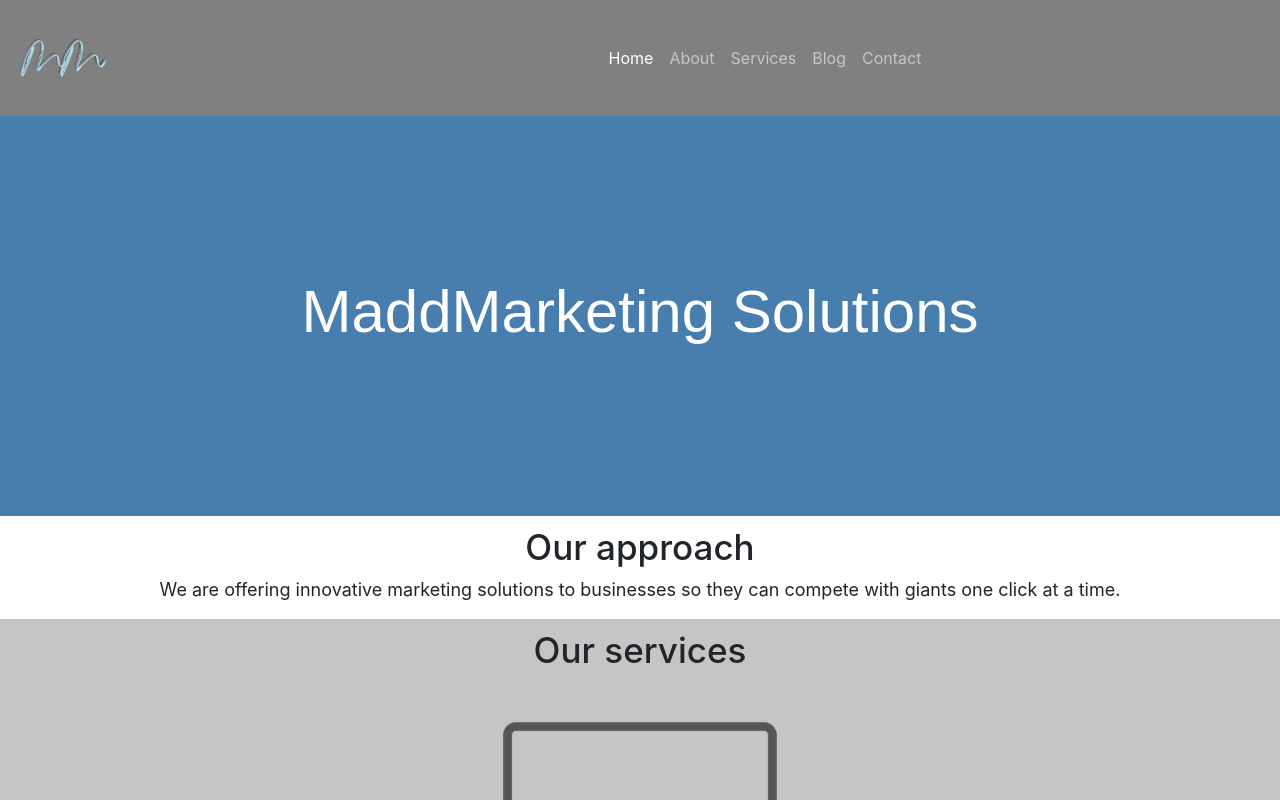
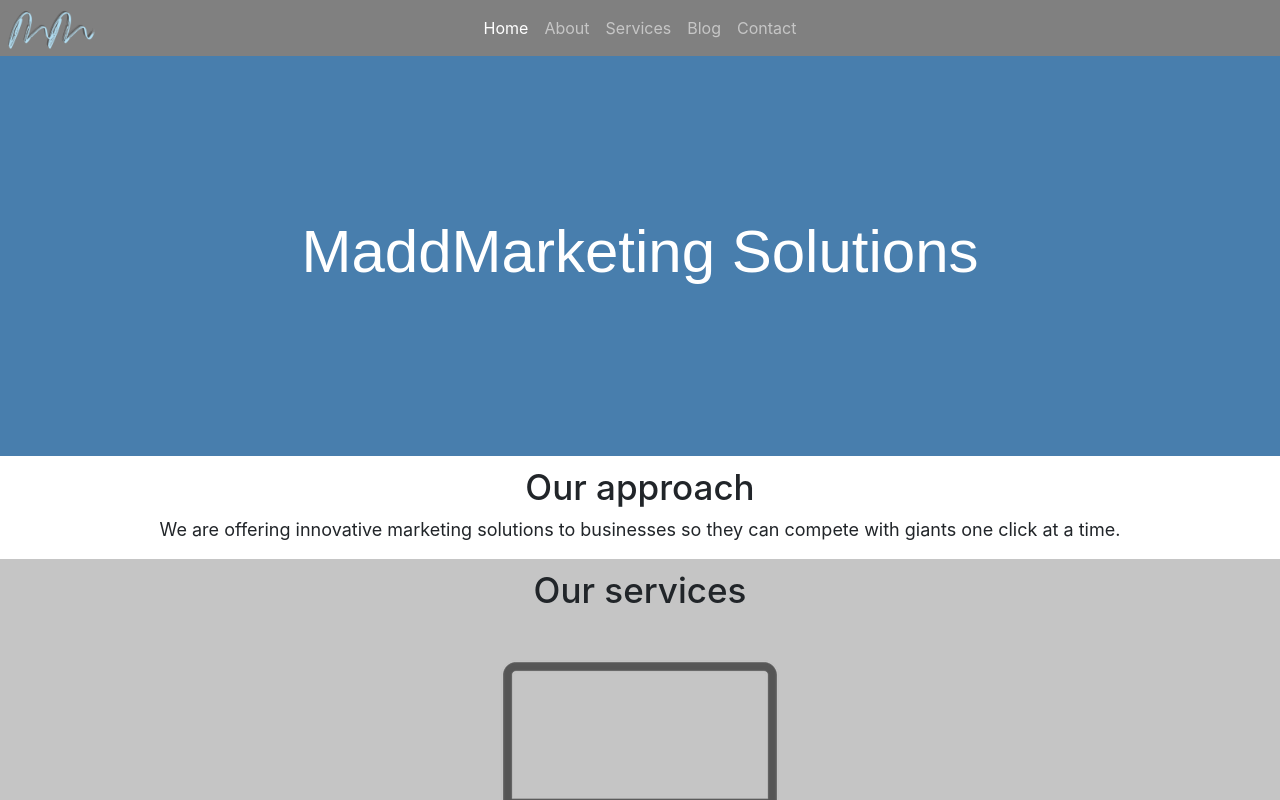
Before and after one commit to Calebmwhittaker/MADDMarketing-Solutions, a React (Create React App) app: page / in a window 1280 px wide. Shown: the top 800 px of the page. Built offline with nearby package versions, Linux system fonts and the light colour scheme.

Commit message:
Fixed navbar centering

```diff
--- a/src/App.css
+++ b/src/App.css
@@ -4,11 +4,21 @@ p {
 
 .logo {
   width: 40%;
+  position: fixed;
+  top: -20px;
+  left: 0;
+  width: 100px;
+  z-index: 10000;
 }
 
 .collapse {
   display: flex;
   justify-content: space-evenly;
+}
+
+.navbar-toggler {
+  justify-content: end;
+  margin: 0 86%;
 }
 
 .nav-item {
--- a/src/pages/Layout.js
+++ b/src/pages/Layout.js
@@ -1,13 +1,8 @@
 import { Outlet, Link } from "react-router-dom";
-
-
 
 const Layout = () => {
   return (
     <>
-    <header class="sticky-top">
-    <nav class="navbar navbar-expand-sm navbar-dark">
-  <div class="container-fluid">
       <a
         href="https://www.maddmarketingsolutions.com/"
         target="_blank"
@@ -15,25 +10,51 @@ const Layout = () => {
       >
         <img className="logo" src="MADDMkt_Logo.png" alt=""></img>
       </a>
-            <button class="navbar-toggler" type="button" data-bs-toggle="collapse" data-bs-target="#navbarNav" aria-controls="navbarNav" aria-expanded="false" aria-label="Toggle navigation">
+      <header class="sticky-top">
+        <nav class="navbar navbar-expand-sm navbar-dark">
+          <div class="container-fluid">
+            <button
+              class="navbar-toggler justify-content-end"
+              type="button"
+              data-bs-toggle="collapse"
+              data-bs-target="#navbarNav"
+              aria-controls="navbarNav"
+              aria-expanded="false"
+              aria-label="Toggle navigation"
+            >
               <span class="navbar-toggler-icon"></span>
             </button>
             <div class="collapse navbar-collapse " id="navbarNav">
               <ul class="navbar-nav">
                 <li class="nav-item">
-          <Link to="/" class="nav-link active" aria-current="page" href="#">Home</Link>
+                  <Link
+                    to="/"
+                    class="nav-link active"
+                    aria-current="page"
+                    href="#"
+                  >
+                    Home
+                  </Link>
                 </li>
                 <li class="nav-item">
-        <Link to="/about" class="nav-link" href="#">About</Link>
+                  <Link to="/about" class="nav-link" href="#">
+                    About
+                  </Link>
                 </li>
                 <li class="nav-item">
-        <Link to="/services" class="nav-link" href="#">Services</Link>
+                  <Link to="/services" class="nav-link" href="#">
+                    Services
+                  </Link>
                 </li>
                 <li class="nav-item">
-        <Link to="/blog" class="nav-link" href="#">Blog</Link>
+                  <Link to="/blog" class="nav-link" href="#">
+                    Blog
+                  </Link>
                 </li>
                 <li class="nav-item">
-        <Link to="/contact" class="nav-link" href="#">Contact</Link>
+                  <Link to="/contact" class="nav-link" href="#">
+                    Contact
+                  </Link>
                 </li>
               </ul>
             </div>
```
Lines whose indentation alone changed are shown as unchanged.
